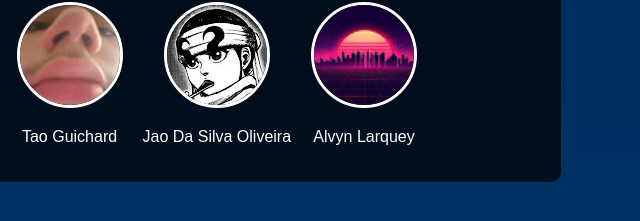
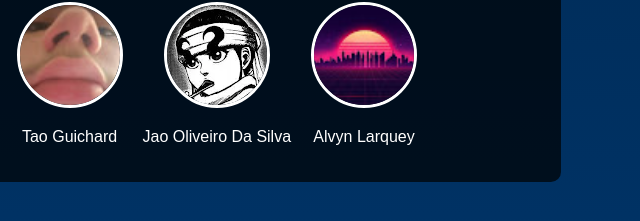
Before and after one commit to Neokyo22/Battleship-GOTY-edition, a plain HTML site: page index.html in a window 1280 px wide. Shown: the part 833-1054 px from the top of the page, 499-1139 px from the left. Drawn offline with Linux system fonts and the light colour scheme.

Commit message:
Update index.html

```diff
--- a/index.html
+++ b/index.html
@@ -120,7 +120,7 @@
             </div>
             <div class="credit-item">
                 <img src="dev3.jpg" alt="Dev 3">
-                <p>Jao Da Silva Oliveira</p>
+                <p>Jao Oliveiro Da Silva</p>
             </div>
             <div class="credit-item">
                 <img src="dev4.jpg" alt="Dev 4">
```
